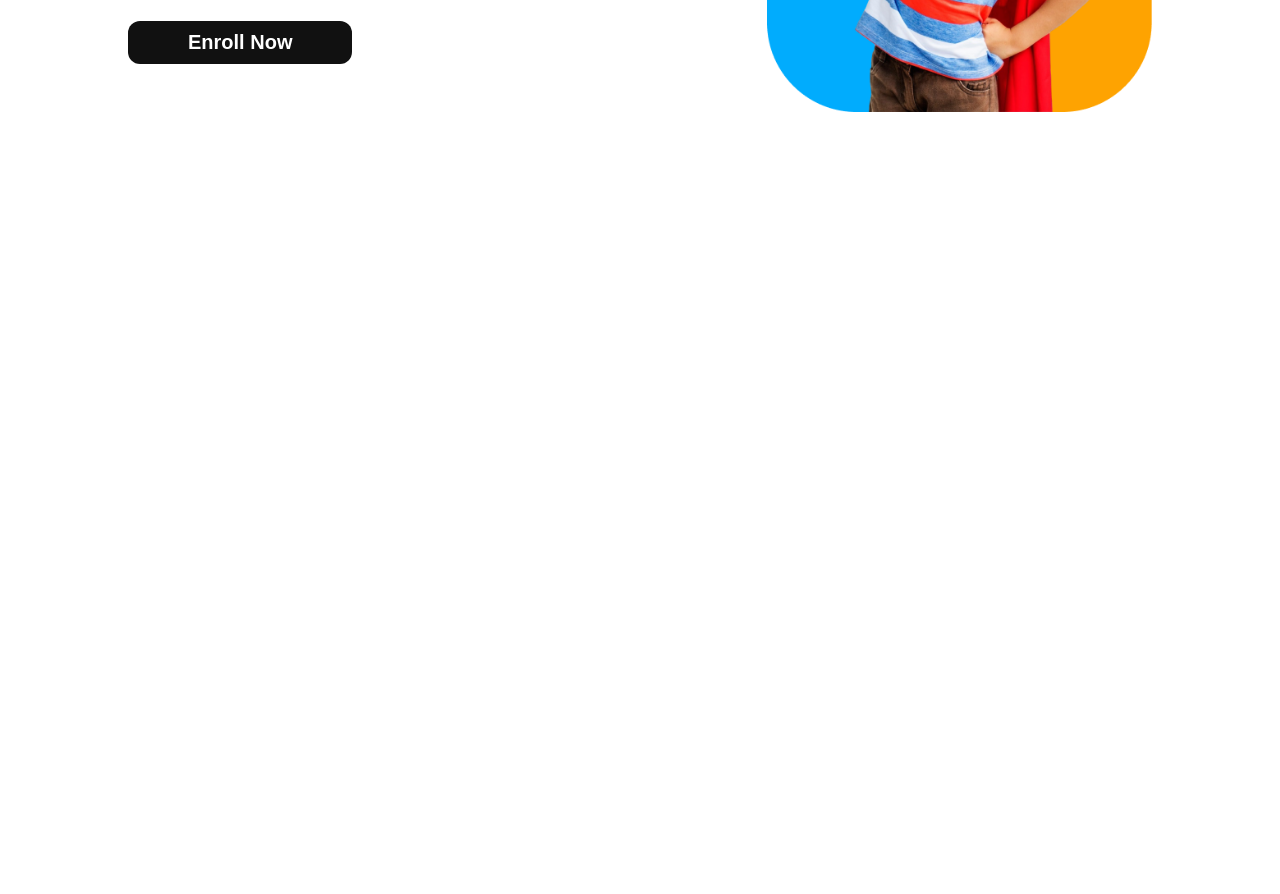
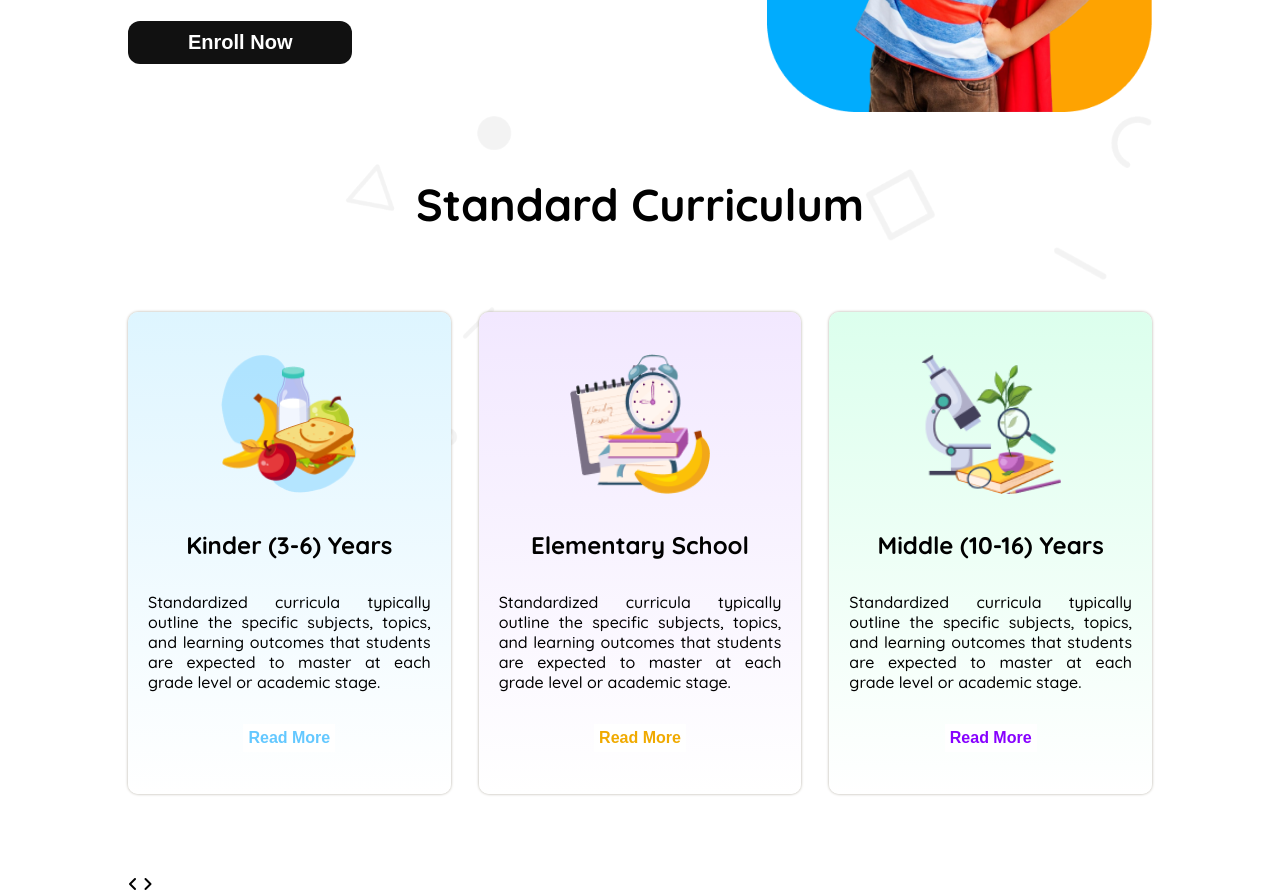
Before and after one commit to IqbalM42/kid-school-webpage, a plain HTML site: page index.html in a window 1280 px wide. Shown: the part 474-1368 px from the top of the page. Before the commit the page ends 800 px from the top, so only its background shows below. Drawn offline with Linux system fonts and the light colour scheme.

Commit message:
added the curiculum part

```diff
--- /dev/null
+++ b/css/icon.css
@@ -0,0 +1,24 @@
+
+i{
+    width: 100%;
+    text-align: center;
+}
+
+.fa-solid{
+    width: 60px;
+    height: 60px;
+    color: #ffffff;
+    background-color: #FEA301;
+}
+
+
+
+
+
+
+/* ----- responsive relative style ----- */
+@media screen and (max-width: 576px) {
+    .curriculum_info{
+        flex-direction: column;
+    }
+}
--- a/css/style.css
+++ b/css/style.css
@@ -17,6 +17,12 @@ body{
 /* ------- shared styles -------- */
 .display_flex{
     display: flex;
+}
+
+.section_description{
+    font-size: 1rem;
+    font-weight: 500;
+
 }
 
 /* ------ navbar related styles ------ */
@@ -86,7 +92,6 @@ body{
     justify-content: space-between;
     align-items: center;
     gap: 50px;
-    margin-bottom: 60px;
 }
 
 .hero_text{
@@ -124,6 +129,83 @@ body{
     background-color: rgba(17, 17, 17, 1);
 }
 
+/* ------ start curriculum section ------- */
+.curriculum_section{
+    margin: 0 auto;
+    background-image: url(../assets/bg.png);
+    background-repeat: no-repeat;
+    background-size: 100%;
+}
+
+.section_title{
+    font-size: 2.8rem;
+    font-weight: 700;
+    color: #000000;
+    padding: 60px 0px 80px 0px;
+    text-align: center;
+}
+
+.curriculum_info{
+    justify-content: space-between;
+    align-items: center;
+    gap: 28px;
+
+}
+
+.box_1{
+    background-image: linear-gradient(to bottom, #DEF5FF, #ffffff);
+}
+
+.box_2{
+    background-image: linear-gradient(to bottom, #F2E8FF, #ffffff);
+}
+
+.box_3{
+    background-image: linear-gradient(to bottom, #DCFFED, #ffffff);
+}
+
+.curriculum_box{
+    padding: 42px 20px;
+    text-align: center;
+    border-radius: 10px;
+    box-shadow: 0px 0px 3px #afaa9e;
+    margin-bottom: 80px;
+
+.box_img{
+    width: 140px;
+    height: 140px;
+    margin-bottom: 32px;
+}
+.sub_title{
+    font-size: 1.5rem;
+    font-weight: 700;
+    margin-bottom: 32px;
+}
+
+.text_box{
+    text-align: justify;
+    margin-bottom: 32px;
+}
+
+.btn_curriculum{
+    border: none;
+    font-size: 1rem;
+    font-weight: 700;
+    padding: 5px;
+    background-color: #ffffff;
+}
+.btn_1{
+    color: #64C8FF;
+}
+
+.btn_2{
+    color: #F0AA00;
+}
+
+.btn_3{
+    color: #8700FF;
+}
+
 
 
 
@@ -131,8 +213,8 @@ body{
 
 
 /* ------ responsive related styles ----- */
-@media screen and (max-width: 600px) {
-    .nav_midle, .btn_primary{
+@media screen and (max-width: 576px) {
+    .nav_middle, .btn_primary{
         display: none;
     }
     .btn .icon{
@@ -149,4 +231,7 @@ body{
         display: block;
         visibility: visible;
     }
+    .curriculum_info{
+        flex-direction: column;
+    }
   }
--- a/index.html
+++ b/index.html
@@ -14,6 +14,7 @@
     <link href="https://fonts.googleapis.com/css2?family=Quicksand:wght@300..700&display=swap" rel="stylesheet">
     <!-- css link -->
      <link rel="stylesheet" href="css/style.css">
+     <link rel="stylesheet" href="css/icon.css.css">
 </head>
 <body>
     <header>
@@ -23,7 +24,7 @@
                     <img src="assets/logo.png" alt="School logo" class="logo">
                     <h3 class="school">SCHOOL</h3>
                 </div>
-                <div class="nav_midle">
+                <div class="nav_middle">
                     <ul class="list_links display_flex">
                         <li class="list_item"><a href="#" class="home"> Home</a></li>
                         <li class="list_item"><a href="#" class="about">About</a></li>
@@ -55,6 +56,34 @@
 
     </header>
     <main>
+        <section class="container">
+            <div class="curriculum_section">
+                <h2 class="section_title">Standard Curriculum</h2>
+                <div class="curriculum_info display_flex">
+                    <div class="curriculum_box box_1">
+                        <img src="assets/kinder.png" alt="A box image" class="box_img">
+                        <h4 class="sub_title">Kinder (3-6) Years</h4>
+                        <p class="section_description text_box">Standardized curricula typically outline the specific subjects, topics, and learning outcomes that students are expected to master at each grade level or academic stage.</p>
+                        <button class="btn_curriculum btn_1">Read More</button>
+
+                    </div>
+                    <div class="curriculum_box box_2">
+                        <img src="assets/elementary.png" alt="A box image" class="box_img">
+                        <h4 class="sub_title">Elementary School</h4>
+                        <p class="section_description text_box">Standardized curricula typically outline the specific subjects, topics, and learning outcomes that students are expected to master at each grade level or academic stage.</p>
+                        <button class="btn_curriculum btn_2">Read More</button>
+                    </div>
+                    <div class="curriculum_box box_3">
+                        <img src="assets/middle.png" alt="A box image" class="box_img">
+                        <h4 class="sub_title">Middle (10-16) Years</h4>
+                        <p class="section_description text_box">Standardized curricula typically outline the specific subjects, topics, and learning outcomes that students are expected to master at each grade level or academic stage.</p>
+                        <button class="btn_curriculum btn_3">Read More</button>
+                    </div>
+                </div>
+                <i class="fa-solid fa-angle-left"></i>
+                <i class="fa-solid fa-angle-right"></i>
+            </div>
+        </section>
 
     </main>
     <footer>
```
